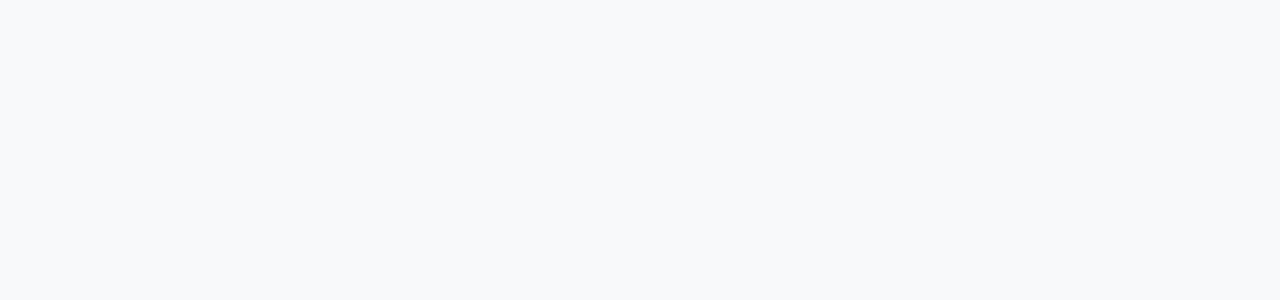
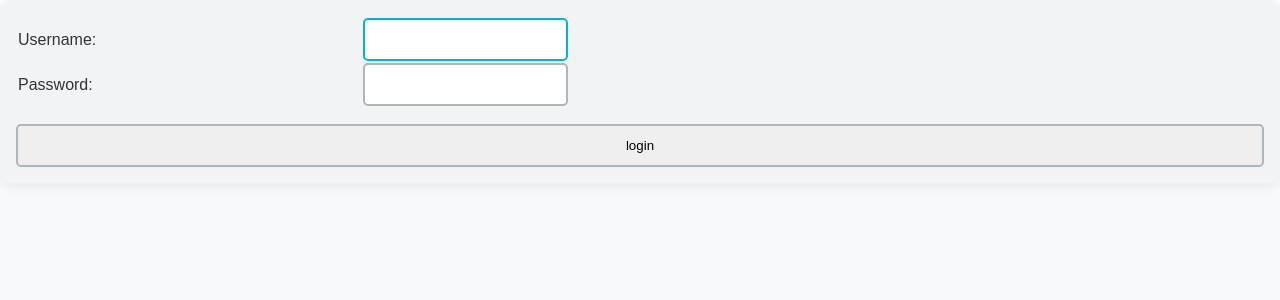
Before and after one commit to fibrahim4/Fitness-Project, a Django app: page /users/login in a window 1280 px wide. Before the commit the part shown is empty. Shown: the top 300 px of the page. Run offline with Django 5.2, Linux system fonts and the light colour scheme.

Commit message:
Fix login page not loading body tag.

```diff
--- a/SDEV220Team3FitnessApp/users/templates/users/login.html
+++ b/SDEV220Team3FitnessApp/users/templates/users/login.html
@@ -2,6 +2,7 @@
 
 {% block head_title %}Login{% endblock %}
 
+{% block body %}
 <body>
 
   {# Taken from https://docs.djangoproject.com/en/5.0/topics/auth/default/ #}
@@ -36,7 +37,8 @@
     <input type="hidden" name="next" value="{{ next }}">
   </form>
 
-    <p><a href="{% url 'reset_password' %}">Lost password?</a></p>
-    <p><a href="{% url 'change_password' %}">Change Password</a></p>
+  {# <p><a href="{% url 'reset_password' %}">Lost password?</a></p> #}
+  {# <p><a href="{% url 'change_password' %}">Change Password</a></p> #}
 
 </body>
+{% endblock %}
--- a/SDEV220Team3FitnessApp/users/templates/users/users_base.html
+++ b/SDEV220Team3FitnessApp/users/templates/users/users_base.html
@@ -8,3 +8,6 @@
     <title>Fitness Tracker | {% block head_title %}{% endblock %}</title>
     <link rel="stylesheet" href="{% static 'css/styles.css' %}">
   </head>
+
+{% block body %}
+{% endblock %}
```
Lines whose indentation alone changed are shown as unchanged.
